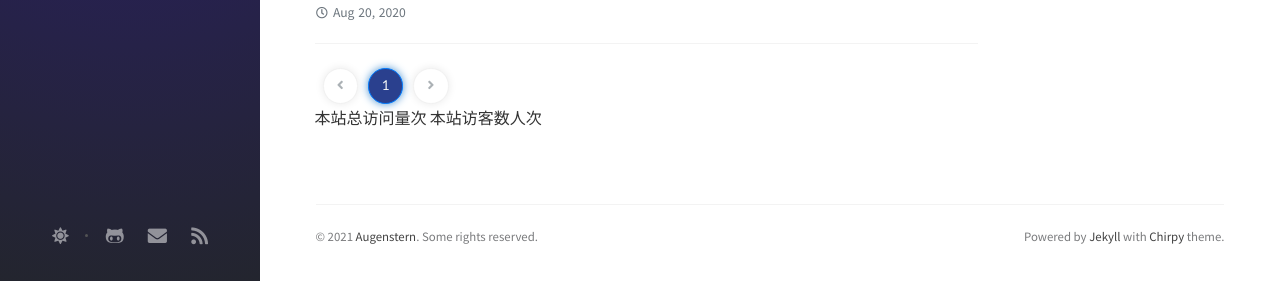
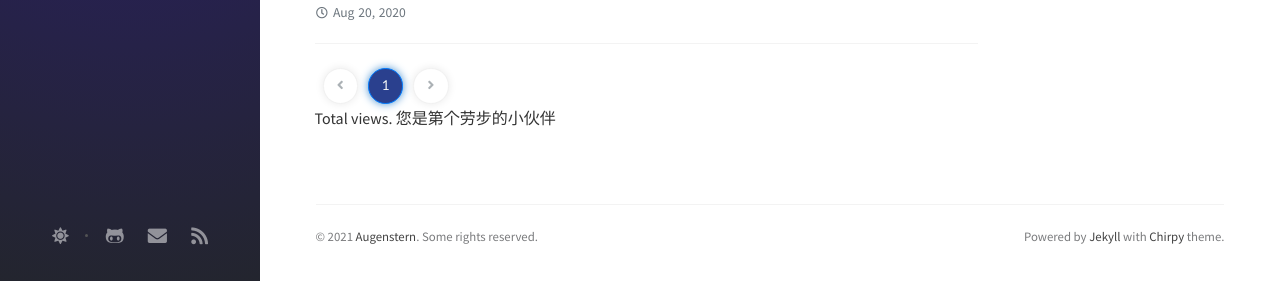
Before and after one commit to Eternity-AIBN/Eternity-AIBN.github.io, a Jekyll site: the page built from index.html, in a window 1280 px wide and 1154 px high. Shown: the part 870-1151 px from the top of the window. Built offline with Jekyll 4.4.1, drawn with Linux system fonts in a browser that asks for light colours; nearby versions of some CDN libraries; the list of posts is cut into pages by our own code; comment, search, counter and statistics services are not loaded.

Commit message:
Update home.html

```diff
--- a/_layouts/home.html
+++ b/_layouts/home.html
@@ -87,9 +87,5 @@
 {% endif %}
 <script async src="//busuanzi.ibruce.info/busuanzi/2.3/busuanzi.pure.mini.js">
 </script>
-<span id="busuanzi_container_site_pv">
-  本站总访问量<span id="busuanzi_value_site_pv"></span>次
-</span>
-<span id="busuanzi_container_site_uv">
-  本站访客数<span id="busuanzi_value_site_uv"></span>人次
-</span>
+Total <span id="busuanzi_value_site_pv"></span> views.
+您是第<span id="busuanzi_value_site_uv"></span>个劳步的小伙伴
```
